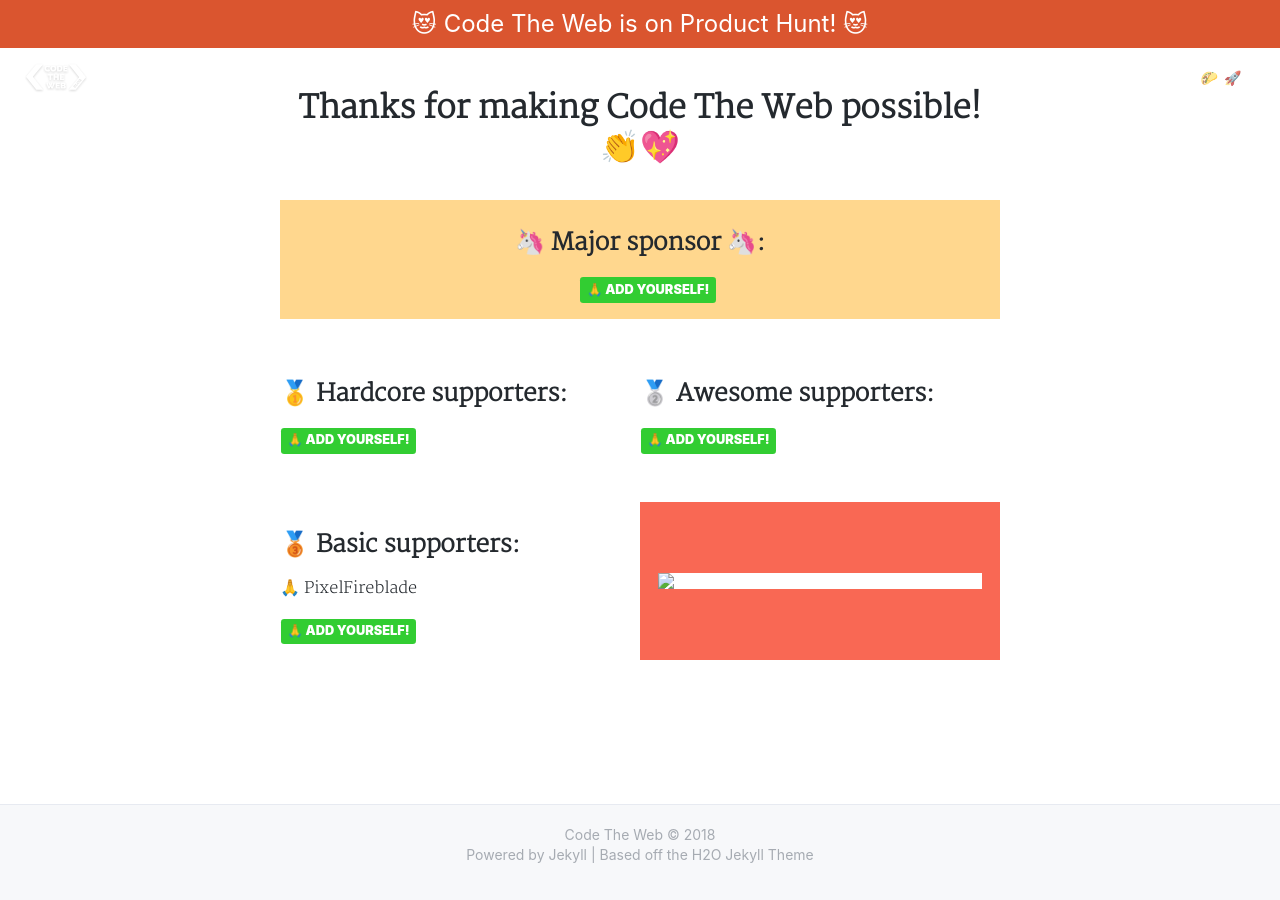
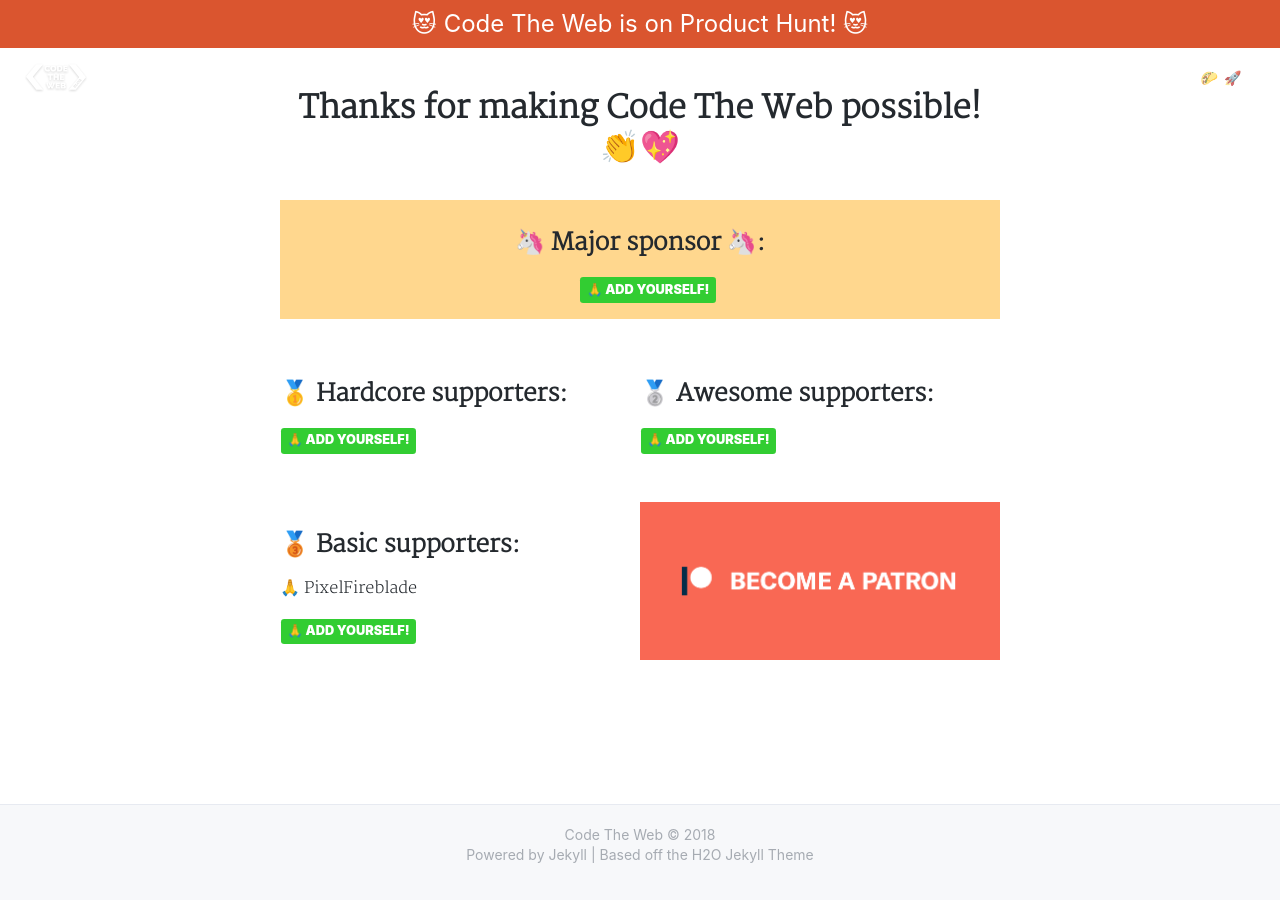
Before and after one commit to Booligoosh/codetheweb.blog, a Jekyll site: the page built from thanks.html, in a window 1280 px wide. Built offline with Jekyll 4.4.1, drawn with Linux system fonts in a browser that asks for light colours; nearby versions of some CDN libraries; comment, search, counter and statistics services are not loaded; a style sheet for code colours, icons or effects is not loaded.

Commit message:
Fixed Patron page issues and made responsive

```diff
--- a/assets/css/style.scss
+++ b/assets/css/style.scss
@@ -1371,12 +1371,22 @@
     content: initial;
 }
 
-.patron-page .patron-grid section.sponsor {
+.patron-page .patron-grid h1 {
+    text-align: center;
+    margin: 0;
+}
+
+.patron-page .patron-grid section.sponsor, .patron-page .patron-grid h1 {
     grid-column-start: 1;
     grid-column-end: 3;
+}
+
+
+.patron-page .patron-grid section.sponsor {
     text-align: center;
     background-color: #ffd78e;
 }
+
 .patron-page .patron-grid section.sponsor * {
     margin-left: auto;
     margin-right: auto;
@@ -1396,13 +1406,6 @@
 
 .patron-page .patron-grid section.patreon-promo a img {
     width: 90%;
-    margin: 0;
-}
-
-.patron-page .patron-grid h1 {
-    grid-column-start: 1;
-    grid-column-end: 3;
-    text-align: center;
     margin: 0;
 }
 
@@ -1528,6 +1531,18 @@
     }
     .markdown-body p {
         text-align: left;
+    }
+    .patron-page .patron-grid {
+        grid-template-columns: 1fr;
+    }
+    .patron-page .patron-grid section.sponsor, .patron-page .patron-grid h1 {
+        grid-column-start: initial;
+        grid-column-end: initial;
+    }
+    .patron-page .patron-grid section * {
+        text-align: center;
+        margin-left: auto !important;
+        margin-right: auto !important;
     }
 }
 
--- a/thanks.html
+++ b/thanks.html
@@ -44,7 +44,7 @@
                 </ul>
             </section>
             <section class="patreon-promo">
-                <a href="https://www.patreon.com/CodeTheWebBlog"><img src="{{site.baseurl}}assets/img/become-a-patron.png"></a>
+                <a href="https://www.patreon.com/CodeTheWebBlog"><img src="/assets/img/become-a-patron.png"></a>
             </section>
         </div>
     </div>
```
